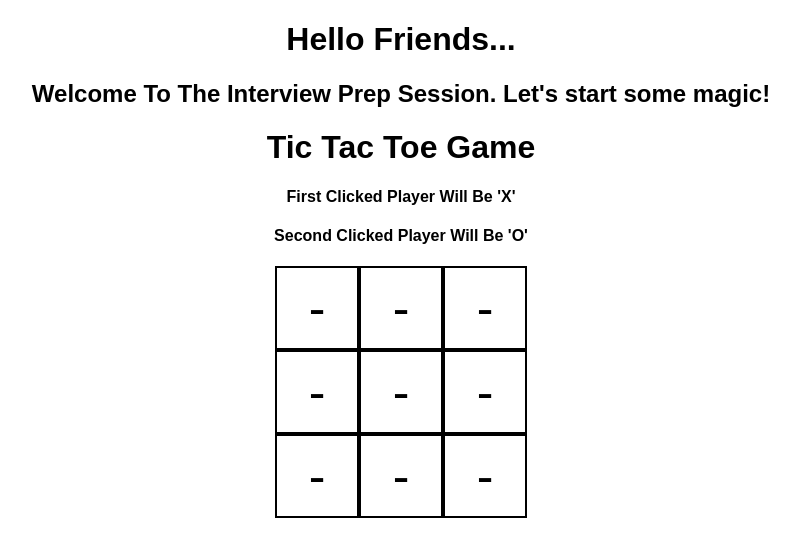
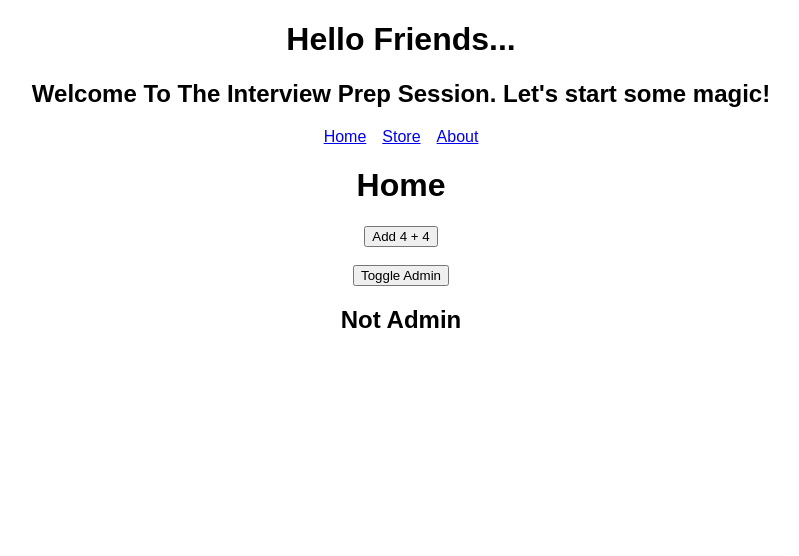
Before and after one commit to DebarunMitra/PlayWithReactHook, a React (Create React App) app in the folder react-inteview-prep/: page / in a window 1280 px wide. Shown: the top 556 px of the page, without its empty margins (239-1038 px from the left). Built offline with nearby package versions, Linux system fonts and the light colour scheme.

Commit message:
React code splitting added

```diff
--- a/react-inteview-prep/package.json
+++ b/react-inteview-prep/package.json
@@ -9,6 +9,7 @@
     "axios": "^1.3.1",
     "react": "^18.2.0",
     "react-dom": "^18.2.0",
+    "react-router-dom": "^6.14.0",
     "react-scripts": "5.0.1",
     "web-vitals": "^2.1.4"
   },
--- a/react-inteview-prep/src/App.js
+++ b/react-inteview-prep/src/App.js
@@ -13,6 +13,7 @@ import Person from './Components/ErrorBoundaries/Person';
 import ErrorBoundary from './Components/ErrorBoundaries/ErrorBoundary';
 import BoxColorDecolor from './Components/BoxColorDecolor/BoxColorDecolor';
 import TicTacToeMain from './Components/TicTacToeGame/TicTacToeMain';
+import CodeSplittingMain from './Components/CodeSplitting/CodeSplittingMain';
 
 function App() {
   // localStorage.setItem("testing-bool", JSON.stringify(true));
@@ -41,7 +42,8 @@ function App() {
       {/* <HorizontalScrollCard /> */}
       {/* <Timer duration={2 * 24 * 60 * 60 * 1000} /> */}
       {/* <BoxColorDecolor /> */}
-      <TicTacToeMain />
+      {/* <TicTacToeMain /> */}
+       <CodeSplittingMain />
     </div>
   );
 }
--- /dev/null
+++ b/react-inteview-prep/src/Components/CodeSplitting/About.jsx
@@ -0,0 +1,9 @@
+import React from 'react'
+
+function About() {
+  return (
+    <div>About</div>
+  )
+}
+
+export default About
--- /dev/null
+++ b/react-inteview-prep/src/Components/CodeSplitting/AdminData.jsx
@@ -0,0 +1,9 @@
+import React from 'react'
+
+function AdminData() {
+  return (
+    <div>AdminData</div>
+  )
+}
+
+export default AdminData
--- /dev/null
+++ b/react-inteview-prep/src/Components/CodeSplitting/CodeSplittingMain.jsx
@@ -0,0 +1,34 @@
+import React from 'react'
+import { Route, BrowserRouter, Routes, Link, Outlet } from "react-router-dom";
+import Home from "./Home"
+import Store from "./Store"
+import About from "./About"
+
+function CodeSplittingMain() {
+  return (
+<BrowserRouter>
+      <Routes>
+        <Route path='/' element={<NavWrapper />}>
+            <Route exact path="/" element={<Home />} />
+            <Route path="/store" element={<Store />} />
+            <Route path="/about" element={<About />} />
+        </Route>
+      </Routes>
+    </BrowserRouter>
+  )
+}
+
+function NavWrapper(){
+    return (
+        <>
+            <nav style={{display: "flex", justifyContent: 'center',gap: "1rem"}}>
+                <Link to="/">Home</Link>
+                <Link to="/store">Store</Link>
+                <Link to="/about">About</Link>
+            </nav>
+            <Outlet />
+        </>
+    )
+}
+
+export default CodeSplittingMain
--- /dev/null
+++ b/react-inteview-prep/src/Components/CodeSplitting/Home.jsx
@@ -0,0 +1,25 @@
+import React, {useState} from 'react'
+import AdminData from './AdminData';
+import {getAddition} from './util/getAddition';
+
+function Home() {
+    const [isAdmin, setIsAdmin] = useState(false);
+
+  return (
+    <>
+        <h1>Home</h1>
+        <button onClick={()=>{
+            // alert(getAddition(4,4))
+            import("./util/getAddition").then(module=>{
+                alert(module.getAddition(4,4));
+            })
+        }}>Add 4 + 4</button>
+        <br />
+        <br />
+        <button onClick={() => setIsAdmin(prev => !prev)}>Toggle Admin</button>
+        {isAdmin?<AdminData /> : <h2>Not Admin</h2>}
+    </>
+  )
+}
+
+export default Home
--- /dev/null
+++ b/react-inteview-prep/src/Components/CodeSplitting/Store.jsx
@@ -0,0 +1,9 @@
+import React from 'react'
+
+function Store() {
+  return (
+    <div>Store</div>
+  )
+}
+
+export default Store
--- /dev/null
+++ b/react-inteview-prep/src/Components/CodeSplitting/util/getAddition.jsx
@@ -0,0 +1,3 @@
+export function getAddition(num1, num2) {
+  return num1+num2
+}
```
Also changed, not shown: 1 other file (tests, documents, lock files or other folders).
